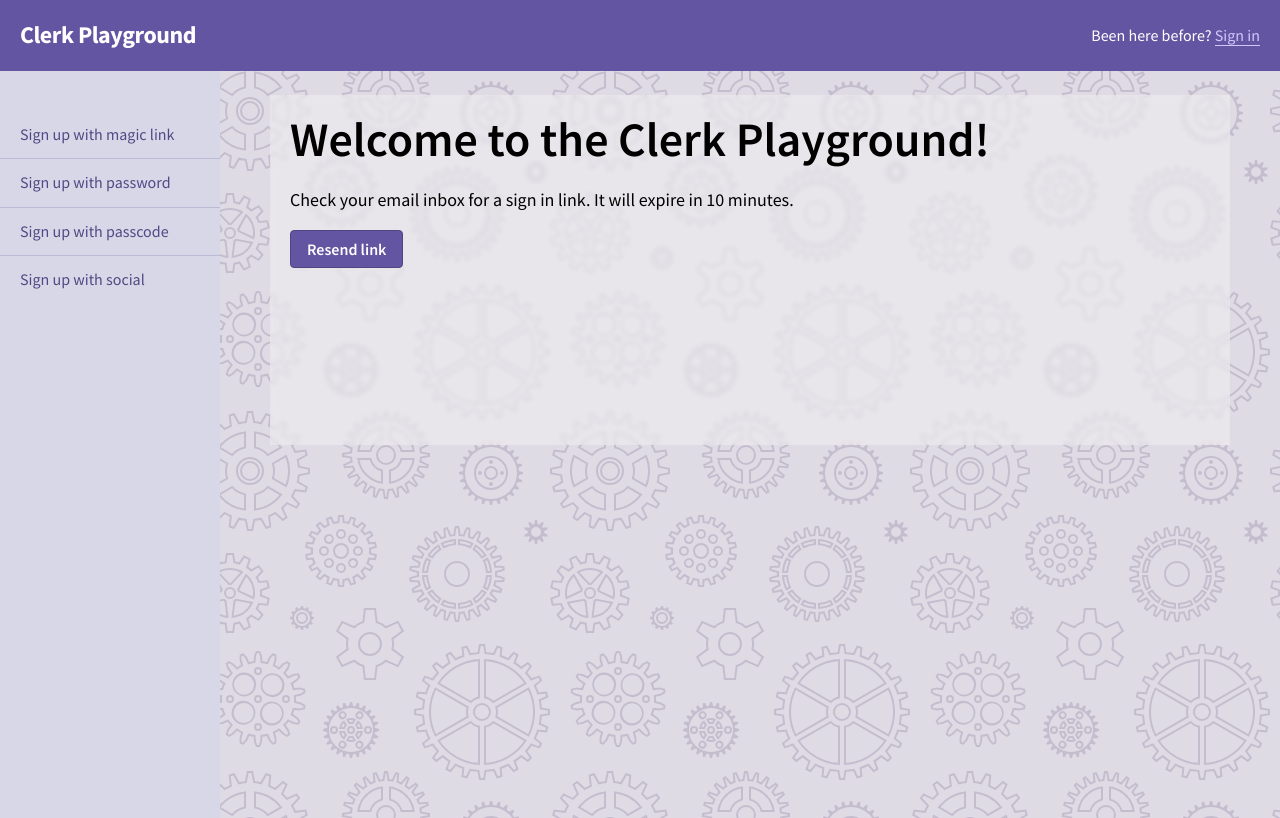
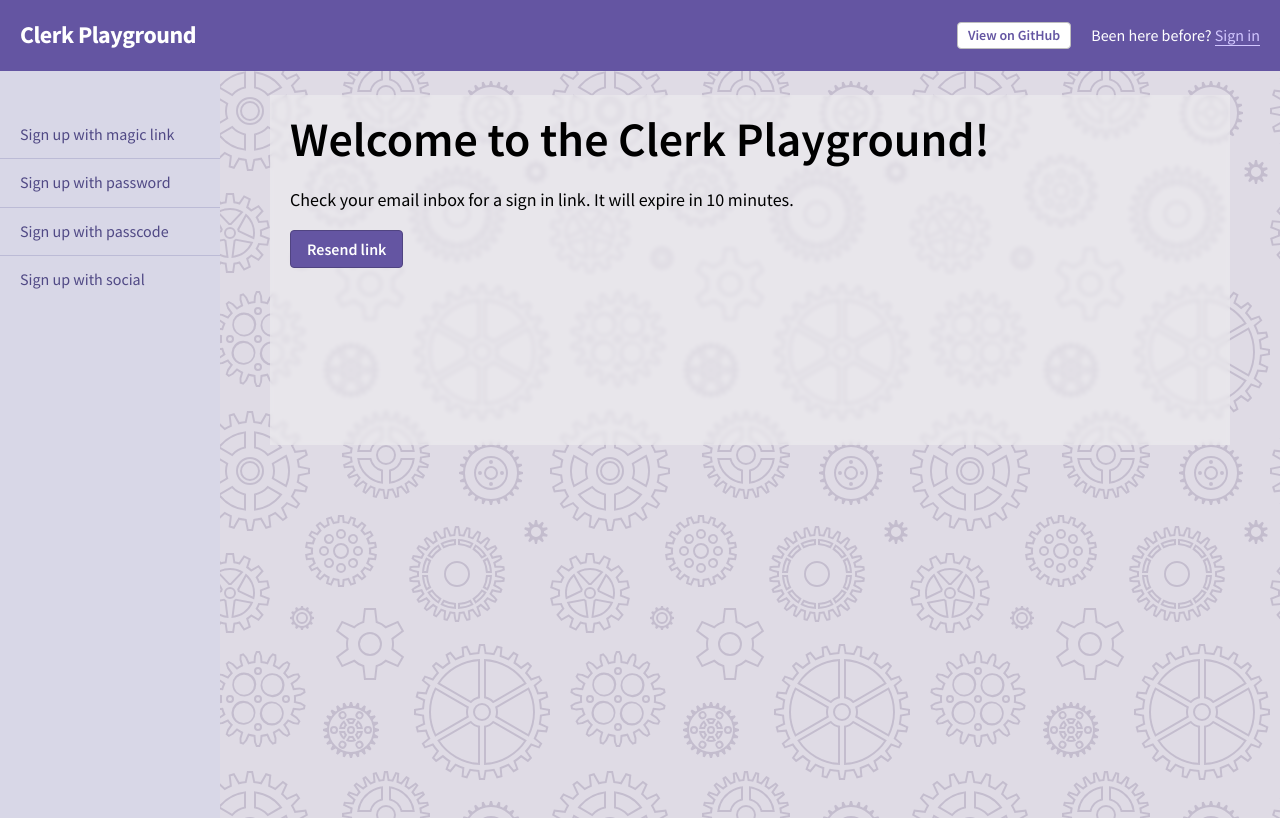
Before and after one commit to clerk/clerk-playground, a Next.js app: page /verify in a window 1280 px wide. Built offline with nearby package versions, Linux system fonts and the light colour scheme; no server answers.

Commit message:
feat: Add GitHub link to Header

```diff
--- a/components/Header.js
+++ b/components/Header.js
@@ -12,6 +12,14 @@
       <Link href="/">
         <a className={styles.logo}>Clerk Playground</a>
       </Link>
+      <div className={styles.actions}>
+        <a
+          className={styles.button}
+          href="https://github.com/clerkinc/clerk-playground/"
+          target="_blank"
+        >
+          View on GitHub
+        </a>
         <SignedOut>
           {asPath !== '/sign-in' ? (
             <p className={styles.p}>
@@ -36,6 +44,7 @@
             afterSignOutOneUrl="/"
           />
         </SignedIn>
+      </div>
     </header>
   );
 };
--- a/styles/Header.module.css
+++ b/styles/Header.module.css
@@ -1,7 +1,11 @@
-.header {
+.header,
+.actions {
   display: flex;
   justify-content: space-between;
   align-items: center;
+}
+
+.header {
   padding: 10px 20px;
   background-color: #6455a2;
 }
@@ -28,3 +32,22 @@
   color: #a690ff;
   border-bottom-color: #a690ff;
 }
+
+.button {
+  margin-right: 20px;
+  padding: 4px 10px;
+  background-color: #fff;
+  border: 1px solid #bebebe;
+  border-radius: 4px;
+  color: #6455a2;
+  font-family: 'Source Sans Pro', sans-serif;
+  font-size: 14px;
+  font-weight: 600;
+  cursor: pointer;
+  transition: all 0.4s;
+}
+
+.button:hover,
+.button:focus {
+  background-color: #e9e9e9;
+}
```
Lines whose indentation alone changed are shown as unchanged.
